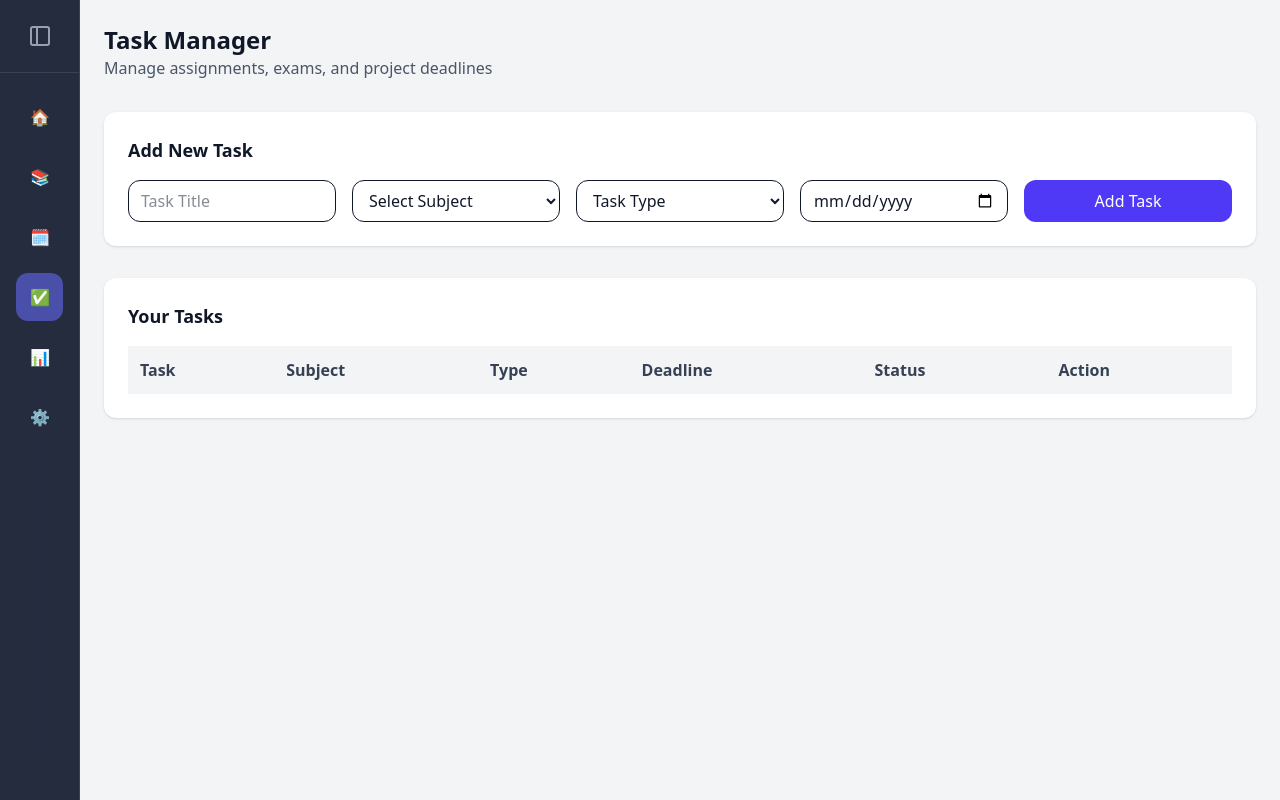
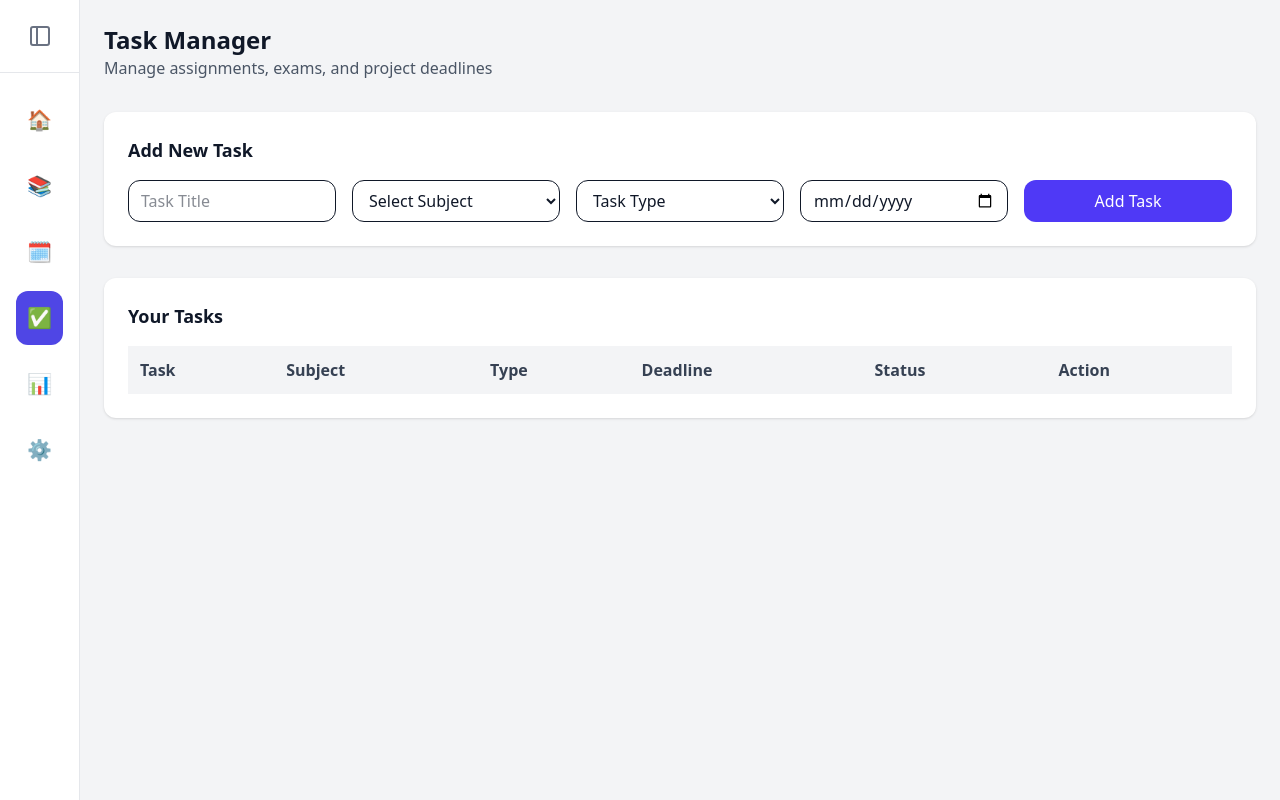
Before and after one commit to AmritRaj7461/Smart-Study-Planner, a website: page pages/tasks.html in a window 1280 px wide. Both pictures are taken after a click on the button 215 px from the left and 36 px from the top of the page. Drawn offline with Linux system fonts and the light colour scheme.

Commit message:
Sidebar Updated

```diff
--- a/components/sidebar.html
+++ b/components/sidebar.html
@@ -12,75 +12,107 @@
     width: var(--sidebar-width);
     height: 100vh;
     flex-shrink: 0;
-    transition: width 0.3s ease;
+    transition: width 0.3s cubic-bezier(0.4, 0, 0.2, 1);
     display: flex;
     flex-direction: column;
-
-    /* CRITICAL FIX #1: Allow tooltips to spill outside the sidebar */
+    /* Allows tooltips to be visible outside the sidebar */
     overflow: visible !important;
-    z-index: 50; /* Ensure it sits above the main content */
+    z-index: 50;
   }
 
+  /* --- NAV ITEM --- */
   .nav-item {
-    position: relative; /* Anchor for the tooltip */
+    position: relative;
     display: flex;
     align-items: center;
     gap: 14px;
     padding: 12px 18px;
-    margin: 4px 8px; /* Add margin so hover box looks nice */
+    margin: 4px 8px;
     border-radius: 12px;
-    color: #e5e7eb;
+
+    /* ADAPTIVE TEXT COLOR */
+    color: #4b5563; /* Gray-600 (Light Mode Default) */
     text-decoration: none;
-    white-space: nowrap; /* Keep icon and text on same line */
+    white-space: nowrap;
+    transition: all 0.2s;
   }
 
+  /* Dark Mode Text Override */
+  .dark .nav-item {
+    color: #e5e7eb; /* Gray-200 (Dark Mode) */
+  }
+
+  /* Hover States */
   .nav-item:hover {
+    background: rgba(99, 102, 241, 0.1); /* Light Indigo tint */
+    color: #4f46e5; /* Indigo-600 */
+  }
+
+  .dark .nav-item:hover {
     background: rgba(99, 102, 241, 0.35);
+    color: white;
   }
 
   .nav-item.active {
+    background: #4f46e5;
+    color: white;
+  }
+  /* Active state stays same in both modes usually, or you can tweak */
+  .dark .nav-item.active {
     background: rgba(99, 102, 241, 0.6);
   }
 
-  /* CRITICAL FIX #2: Hide text manually since we removed overflow:hidden */
+  .icon {
+    font-size: 1.25rem;
+    min-width: 24px;
+    display: flex;
+    align-items: center;
+    justify-content: center;
+  }
+
+  /* --- COLLAPSED STATE LOGIC --- */
   body.sidebar-collapsed .label,
   body.sidebar-collapsed .sidebar-title {
     display: none;
   }
 
-  /* Center icons when collapsed */
+  body.sidebar-collapsed .sidebar-header {
+    justify-content: center;
+    padding-left: 0;
+    padding-right: 0;
+  }
+
   body.sidebar-collapsed .nav-item {
     justify-content: center;
     padding-left: 0;
     padding-right: 0;
   }
 
-  /* --- TOOLTIP STYLES --- */
+  /* --- TOOLTIP (Floating Info) --- */
   .tooltip {
     position: absolute;
-    left: 100%; /* Push it completely to the right */
+    left: 100%;
     top: 50%;
     transform: translateY(-50%);
-    margin-left: 12px; /* Gap between icon and tooltip */
+    margin-left: 12px;
 
-    background-color: #111827; /* Dark background */
+    background-color: #1f2937; /* Always dark for contrast */
     color: white;
     padding: 6px 10px;
     border-radius: 6px;
     font-size: 0.8rem;
+    font-weight: 500;
     white-space: nowrap;
-    z-index: 9999; /* Super high to sit on top of everything */
-    box-shadow: 0 4px 6px -1px rgba(0, 0, 0, 0.5);
-    border: 1px solid rgba(255,255,255,0.1);
+    z-index: 9999;
+    box-shadow: 0 4px 6px -1px rgba(0, 0, 0, 0.1);
 
-    /* Hidden by default */
     opacity: 0;
     visibility: hidden;
     pointer-events: none;
     transition: all 0.2s ease;
   }
 
-  /* Little arrow pointing to the icon */
+  /* Tooltip Arrow */
   .tooltip::before {
     content: '';
     position: absolute;
@@ -89,10 +121,10 @@
     transform: translateY(-50%);
     border-width: 4px;
     border-style: solid;
-    border-color: transparent #111827 transparent transparent;
+    border-color: transparent #1f2937 transparent transparent;
   }
 
-  /* SHOW TOOLTIP: Only when Sidebar is Collapsed AND Hovered */
+  /* Show Tooltip Rule */
   body.sidebar-collapsed .nav-item:hover .tooltip {
     opacity: 1;
     visibility: visible;
@@ -100,22 +132,20 @@
   }
 </style>
 
-<aside class="sidebar bg-slate-900/90 backdrop-blur-xl border-r border-white/10 text-white">
+<aside id="sidebar-el" class="sidebar bg-white dark:bg-gray-900 border-r border-gray-200 dark:border-gray-800 transition-colors duration-300">
 
-  <!-- HEADER -->
-  <div class="flex items-center justify-between px-5 py-4 border-b border-white/10">
-    <span class="sidebar-title text-xl font-bold">Study Planner</span>
+  <div class="sidebar-header flex items-center justify-between px-5 py-4 border-b border-gray-200 dark:border-gray-800">
+    <span class="sidebar-title text-xl font-bold text-gray-800 dark:text-white">Study Planner</span>
+
     <button id="toggleSidebar"
-      class="p-2 rounded-lg text-gray-400 hover:text-white hover:bg-white/10 transition-all duration-200 focus:outline-none">
-      <svg id="toggleIcon" xmlns="http://www.w3.org/2000/svg" width="24" height="24" viewBox="0 0 24 24" fill="none"
-        stroke="currentColor" stroke-width="2" stroke-linecap="round" stroke-linejoin="round">
-        <rect width="18" height="18" x="3" y="3" rx="2" ry="2" />
-        <line x1="9" x2="9" y1="3" y2="21" />
+      class="p-2 rounded-lg text-gray-500 hover:bg-gray-100 hover:text-gray-900 dark:text-gray-400 dark:hover:bg-white/10 dark:hover:text-white transition-all duration-200 focus:outline-none">
+      <svg id="toggleIcon" xmlns="http://www.w3.org/2000/svg" width="24" height="24" viewBox="0 0 24 24" fill="none" stroke="currentColor" stroke-width="2" stroke-linecap="round" stroke-linejoin="round">
+        <rect width="18" height="18" x="3" y="3" rx="2" ry="2"/>
+        <line x1="9" x2="9" y1="3" y2="21"/>
       </svg>
     </button>
   </div>
 
-  <!-- NAV -->
   <nav class="mt-4 flex flex-col gap-1 px-2">
 
     <a href="../index.html" class="nav-item">
```
Also changed, not shown: src/output.css.
